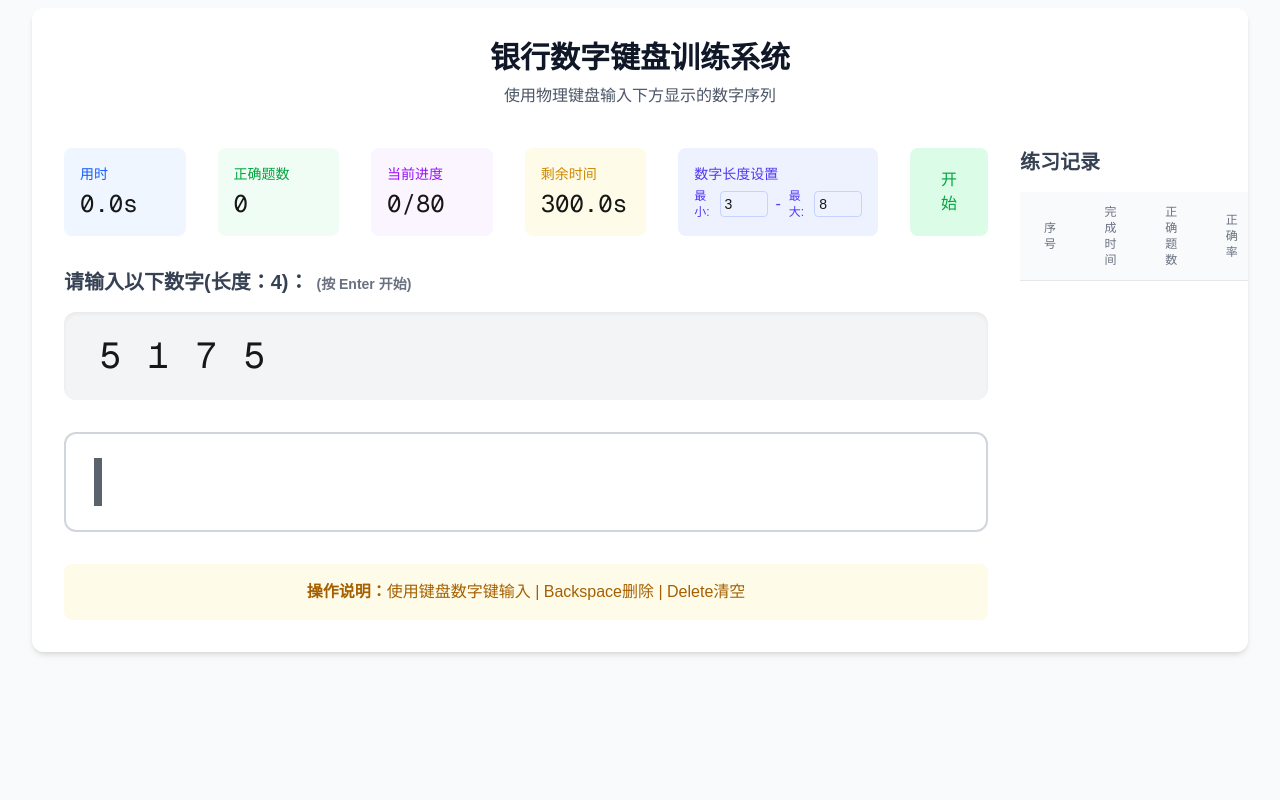
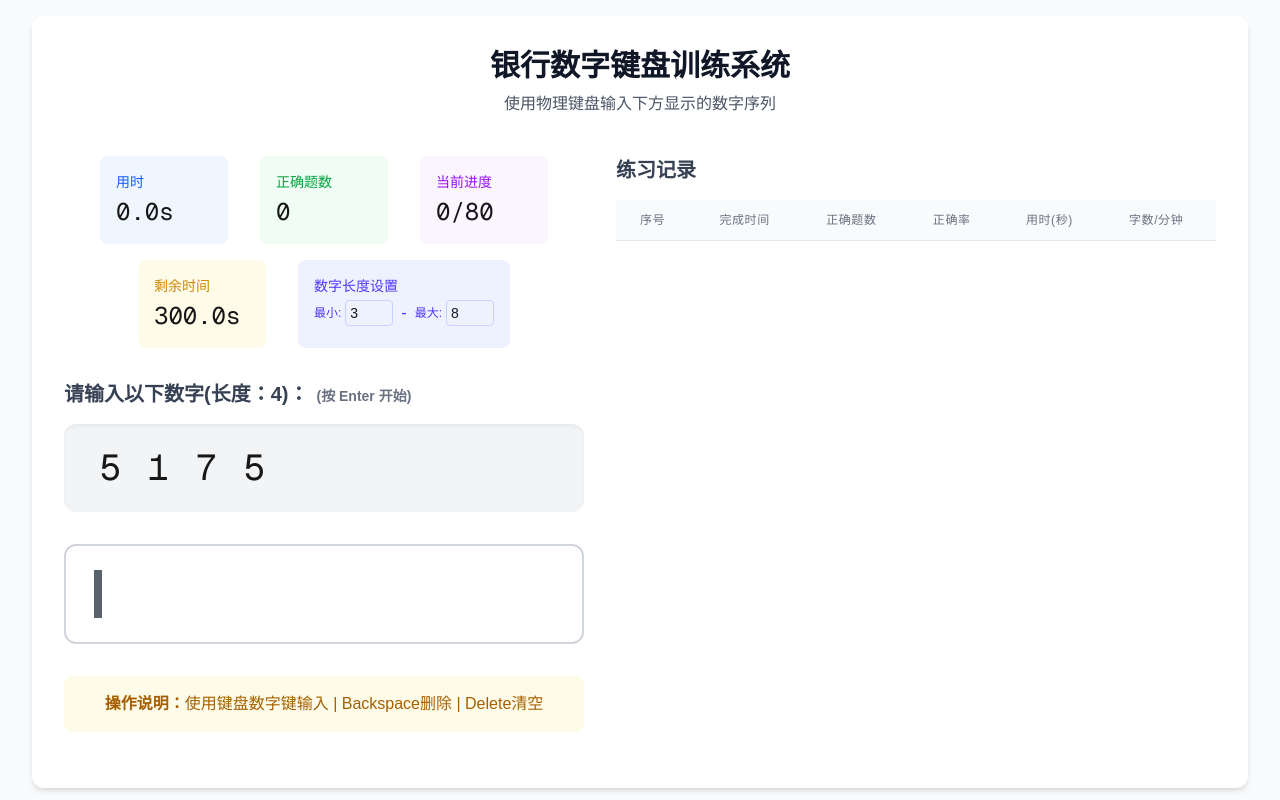
Before and after one commit to sunny-token/bank-keyboard-practice, a Next.js app: page / in a window 1280 px wide. Built offline with nearby package versions, Linux system fonts and the light colour scheme.

Commit message:
update 每分钟多少字

```diff
--- a/app/home/page.tsx
+++ b/app/home/page.tsx
@@ -9,6 +9,7 @@ interface PracticeSession {
   totalTime: number;
   accuracy: number;
   completedAt: string;
+  numbersPerMinute: number; // 新增每分钟输入数字数量
 }
 
 // 配置变量
@@ -59,19 +60,37 @@ export default function BankKeypadPractice() {
       const sessionAccuracy = Math.round(
         (correctCount / QUESTIONS_PER_SESSION) * 100,
       );
+      const numbersPerMinute = Math.round(
+        (QUESTIONS_PER_SESSION * targetNumber.length) / (totalTime / 60),
+      );
 
       // 只在完成一轮练习时才更新记录
       if (currentQuestionCount > 0) {
-        setPracticeSessions((prev) => [
+        setPracticeSessions((prev) => {
+          // 生成模拟数据
+          // const mockData = Array.from({ length: 20 }, (_, index) => ({
+          //   totalQuestions: QUESTIONS_PER_SESSION,
+          //   correctCount: Math.floor(Math.random() * QUESTIONS_PER_SESSION),
+          //   totalTime: Math.random() * 300, // 0-300秒
+          //   accuracy: Math.floor(Math.random() * 100),
+          //   completedAt: new Date(Date.now() - index * 24 * 60 * 60 * 1000)
+          //     .toISOString()
+          //     .split("T")[0], // 每天一条记录
+          //   numbersPerMinute: Math.floor(Math.random() * 200) + 50, // 50-250字/分钟
+          // }));
+          return [
             ...prev,
             {
               totalQuestions: QUESTIONS_PER_SESSION,
               correctCount: correctCount,
               totalTime: totalTime,
               accuracy: sessionAccuracy,
-            completedAt: new Date().toLocaleString(),
+              completedAt: new Date().toISOString().split("T")[0],
+              numbersPerMinute: numbersPerMinute,
             },
-        ]);
+            // ...mockData,
+          ];
+        });
       }
 
       // 只停止练习，不重置任何状态
@@ -218,7 +237,7 @@ export default function BankKeypadPractice() {
 
   return (
     <div className="h-screen overflow-y-auto bg-gray-50 sm:px-6 lg:px-8 scrollbar-hide">
-      <div className="p-8 mx-auto my-2 overflow-y-hidden bg-white shadow-md rounded-xl">
+      <div className="flex-1 p-8 mx-auto my-4 overflow-y-hidden bg-white shadow-md rounded-xl">
         <div className="mb-10 text-center">
           <h1 className="mb-2 text-3xl font-bold text-gray-900">
             银行数字键盘训练系统
@@ -226,10 +245,12 @@ export default function BankKeypadPractice() {
           <p className="text-gray-600">使用物理键盘输入下方显示的数字序列</p>
         </div>
 
-        <div className="flex gap-8">
+        <div className="flex gap-8 h-[calc(100vh-200px)]">
           {/* 左侧练习区域 */}
           <div className="flex-1">
-            <div className="flex justify-center mb-8 space-x-8">
+            <div className="flex flex-col justify-center mb-8 space-y-4">
+              {/* 第一行 */}
+              <div className="flex justify-center space-x-8">
                 <div className="w-32 p-4 rounded-lg bg-blue-50">
                   <p className="mb-1 text-sm text-blue-600">用时</p>
                   <p className="font-mono text-2xl">
@@ -246,6 +267,9 @@ export default function BankKeypadPractice() {
                     {currentQuestionCount}/{QUESTIONS_PER_SESSION}
                   </p>
                 </div>
+              </div>
+              {/* 第二行 */}
+              <div className="flex justify-center space-x-8">
                 <div className="w-32 p-4 rounded-lg bg-yellow-50">
                   <p className="mb-1 text-sm text-yellow-600">剩余时间</p>
                   <p className="font-mono text-2xl">
@@ -294,7 +318,7 @@ export default function BankKeypadPractice() {
                     </div>
                   </div>
                 </div>
-              <button
+                {/* <button
                   onClick={togglePractice}
                   className={`px-6 py-2 rounded-lg font-medium transition-colors ${
                     isRunning
@@ -303,7 +327,8 @@ export default function BankKeypadPractice() {
                   }`}
                 >
                   {isRunning ? "暂停" : "开始"}
-              </button>
+                </button> */}
+              </div>
             </div>
 
             {/* 目标数字显示区 */}
@@ -370,7 +395,7 @@ export default function BankKeypadPractice() {
           </div>
 
           {/* 右侧历史记录 */}
-          <div className="w-[600px] flex flex-col">
+          <div className="w-[600px] flex flex-col h-full">
             <h3 className="mb-4 text-xl font-semibold text-gray-700">
               练习记录
             </h3>
@@ -392,6 +417,9 @@ export default function BankKeypadPractice() {
                     </th>
                     <th className="px-6 py-3 text-xs font-medium tracking-wider text-left text-gray-500 uppercase">
                       用时(秒)
+                    </th>
+                    <th className="px-6 py-3 text-xs font-medium tracking-wider text-left text-gray-500 uppercase">
+                      字数/分钟
                     </th>
                   </tr>
                 </thead>
@@ -429,6 +457,9 @@ export default function BankKeypadPractice() {
                         <td className="px-6 py-4 text-sm text-gray-500 whitespace-nowrap">
                           {session.totalTime.toFixed(1)}
                         </td>
+                        <td className="px-6 py-4 text-sm text-gray-500 whitespace-nowrap">
+                          {session.numbersPerMinute}
+                        </td>
                       </tr>
                     ))}
                 </tbody>
```
Lines whose indentation alone changed are shown as unchanged.
